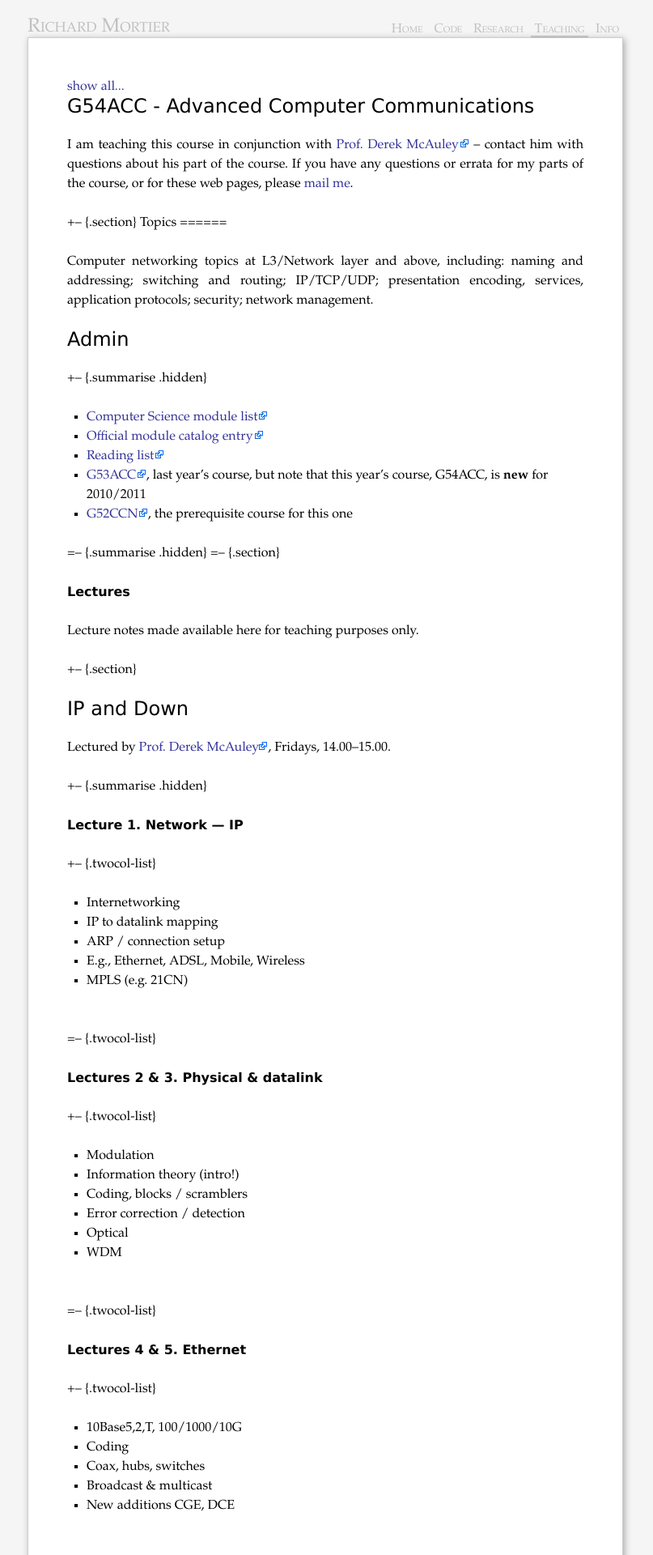
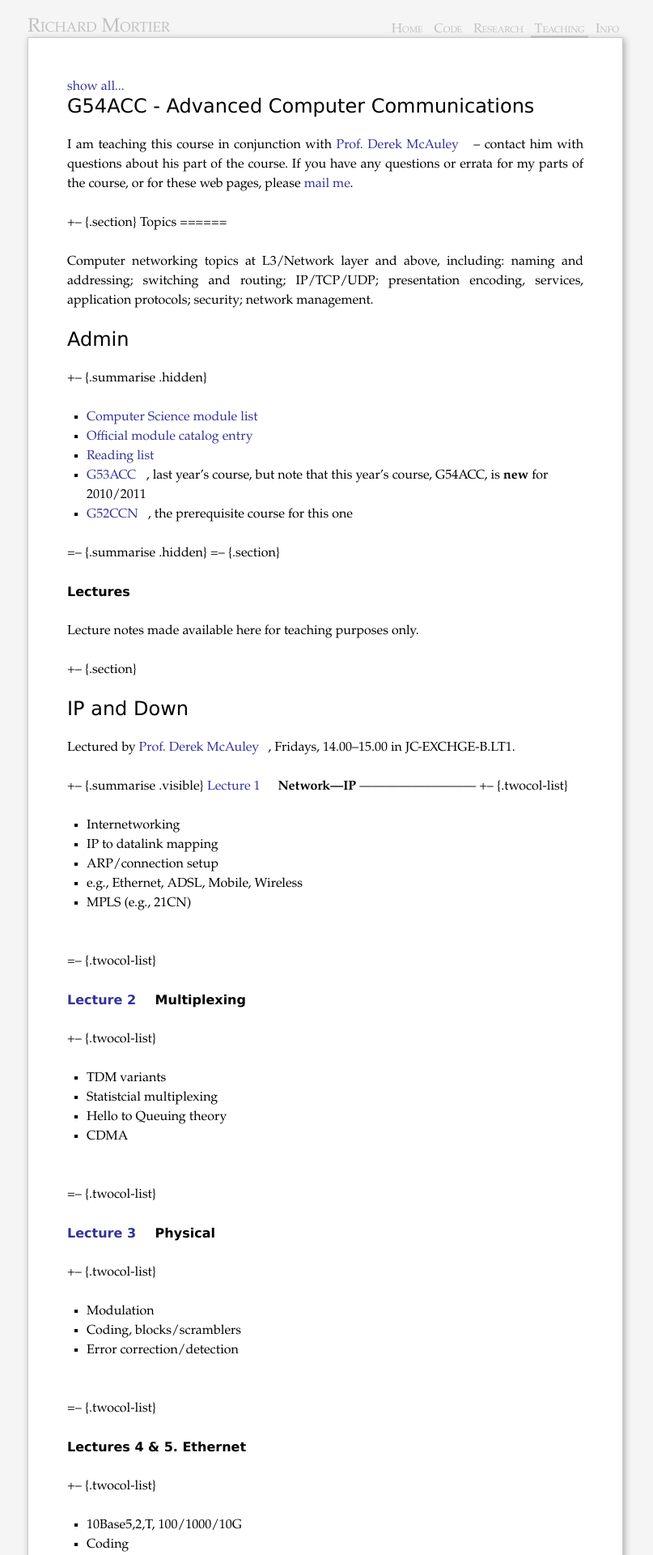
Before and after one commit to mor1/mort-www, a Jekyll site: the page built from teaching/2010-g54acc/index.md, in a window 1280 px wide. Shown: the top 1920 px of the page at 81% size, without its empty margins (238-1045 px from the left). Built offline with Jekyll 4.4.1, drawn with Linux system fonts in a browser that asks for light colours; Markdown is read by kramdown in place of the engine named in the settings; some of the changed text lies outside the part shown.

Commit message:
updated with mac's material; added lecture notes; tweaked js

```diff
--- a/_deploy/screen.css
+++ b/_deploy/screen.css
@@ -29,9 +29,11 @@ p { margin: 0 0 1.5em 0; text-align: justify; }
 
 a { text-decoration: none; color: #339; }
 a:hover { text-decoration: underline; color: #33f; }
+/*
 a.pdf:before {
 	margin-right: 1em;
 	content: url(/files/css/icon_pdf.gif); }
+*/
 
 h1,h2,h3,h4 {
 	line-height:1em;
@@ -529,3 +531,7 @@ img.maruku-png { }
     padding-right: 13px;
     background: url(@SITE_ROOT@img/external.png) top right no-repeat;
 }
+:link.pdf {
+    padding-right: 18px;
+    background: url(@SITE_ROOT@img/icon-pdf.gif) top right no-repeat;
+}
--- a/_layouts/base.html
+++ b/_layouts/base.html
@@ -22,7 +22,7 @@
     <link rel="stylesheet" href="{{ site.url_root }}css/screen.css" type="text/css" />
 
     <script type="text/javascript" src="{{site.url_root}}js/jquery-1.4.2.min.js"> </script>
-    <script type="text/javascript" src="{{site.url_root}}js/externalise.js"> </script>
+    <script type="text/javascript" src="{{site.url_root}}js/iconise.js"> </script>
   </head>
 
   <body id="{{ page.section }}">
--- a/css/screen.css
+++ b/css/screen.css
@@ -29,9 +29,11 @@ p { margin: 0 0 1.5em 0; text-align: justify; }
 
 a { text-decoration: none; color: #339; }
 a:hover { text-decoration: underline; color: #33f; }
+/*
 a.pdf:before {
 	margin-right: 1em;
 	content: url(/files/css/icon_pdf.gif); }
+*/
 
 h1,h2,h3,h4 {
 	line-height:1em;
@@ -527,5 +529,9 @@ img.maruku-png { }
 
 :link.external {
     padding-right: 13px;
-    background: url(/img/external.png) top right no-repeat;
+    background: url(/~rmm/img/external.png) top right no-repeat;
 }
+:link.pdf {
+    padding-right: 18px;
+    background: url(/~rmm/img/icon-pdf.gif) top right no-repeat;
+}
--- a/js/externalise.js
+++ b/js/iconise.js
@@ -1,8 +1,10 @@
 // see <http://www.madeincima.eu/blog/jquery-tutorial-external-links/>
 
 $(document).ready(function(){
-    $("a[href*='http://']:not([href*='"+location.hostname+"']),[href*='https://']:not([href*='"+location.hostname+"'])")
+    $("a[href^='http://']:not([href*='"+location.hostname+"']),[href^='https://']:not([href*='"+location.hostname+"'])")
         .addClass("external")
         .attr("target","_blank")
         .attr("title","Opens new window");
+
+    $("a[href$='.pdf']").addClass("pdf");
 });
--- a/teaching/2010-g54acc/index.md
+++ b/teaching/2010-g54acc/index.md
@@ -56,33 +56,41 @@ Lecture notes made available here for teaching purposes only.
 IP and Down
 ===========
 
-Lectured by [Prof. Derek McAuley][mac], Fridays, 14.00--15.00.
+Lectured by [Prof. Derek McAuley][mac], Fridays, 14.00--15.00 in
+JC-EXCHGE-B.LT1.
 
-+-- {.summarise .hidden}
-
-
-Lecture 1.  **Network --- IP**
-------------------------------
++-- {.summarise .visible}
+[Lecture 1](./lectures/ip-and-down/01ipdown.pdf) **Network---IP**
+---------------------------
 +-- {.twocol-list}
 + Internetworking
 + IP to datalink mapping
-+ ARP / connection setup
-+ E.g., Ethernet, ADSL, Mobile, Wireless
-+ MPLS (e.g. 21CN)
++ ARP/connection setup
++ e.g., Ethernet, ADSL, Mobile, Wireless
++ MPLS (e.g., 21CN)
 
 <br />
 =-- {.twocol-list}
 
 
-Lectures 2 & 3. **Physical & datalink**
----------------------------------------
+[Lecture 2](./lectures/ip-and-down/02mux.pdf)  **Multiplexing**
+----------------------------
++-- {.twocol-list}
++ TDM variants
++ Statistcial multiplexing
++ Hello to Queuing theory
++ CDMA
+
+<br />
+=-- {.twocol-list}
+
+
+[Lecture 3](./lectures/ip-and-down/03phy.pdf) **Physical**
+-----------------------
 +-- {.twocol-list}
 + Modulation
-+ Information theory (intro!)
-+ Coding, blocks / scramblers
-+ Error correction / detection
-+ Optical
-+ WDM
++ Coding, blocks/scramblers
++ Error correction/detection
 
 <br />
 =-- {.twocol-list}
@@ -95,7 +103,7 @@ Lectures 4 & 5. **Ethernet**
 + Coding
 + Coax, hubs, switches
 + Broadcast & multicast
-+ New additions CGE, DCE
++ New additions: CGE, DCE
 
 <br />
 =-- {.twocol-list}
@@ -139,19 +148,18 @@ Lectures 9 & 10. **Switching**
 <br />
 =-- {.twocol-list}
 
-
-=-- {.summarise .hidden}
+=-- {.summarise .visible}
 
 -----------
 
 IP and Up
 =========
 
-Lectured by [me][rmm], Mondays, 17.00--18.00.
+Lectured by [me][rmm], Mondays, 17.00--18.00 in JC-BSSOUTH-A25.
 
-+-- {.summarise .hidden}
++-- {.summarise .visible}
 
-Lecture 1. **Internetworking**
+[Lecture 1](./lectures/ip-and-up/01-TheInternetProtocol.pdf) **Internetworking**
 ------------------------------
 +-- {.twocol-list}
 + Encapsulation
@@ -174,7 +182,7 @@ offload](http://www.informatics.sussex.ac.uk/research/projects/ngn/slides/msn10t
 <p> </p>
 
 
-Lecture 2. **Routing**
+[Lecture 2](./lectures/ip-and-up/02-Routing.pdf) **Routing**
 ----------------------
 +-- {.twocol-list}
 + Link-state
@@ -217,7 +226,7 @@ Lecture 3. **Transport: Basics**
 <p> </p>
 
 
-Lecture 4. **Transport: Advanced**
+[Lecture 4](./lectures/ip-and-up/04-TransportAdvanced.pdf) **Transport: Advanced**
 ----------------------------------
 +-- {.twocol-list}
 + Achieving reliability
@@ -235,7 +244,7 @@ Lecture 4. **Transport: Advanced**
 <p> </p>
 
 
-Lecture 5. **Connecting**
+[Lecture 5](./lectures/ip-and-up/05-Connecting.pdf) **Connecting**
 -------------------------
 +-- {.twocol-list}
 + Address translation
@@ -249,6 +258,8 @@ Lecture 5. **Connecting**
 
 <p> </p>
 
+### Related:
+[End-to-end argument](http://doi.acm.org/10.1145/357401.357402) ([cached](./material/p277-saltzer.pdf))
 
 Lecture 6. **Services and Applications**
 ----------------------------------------
@@ -270,7 +282,7 @@ Lecture 6. **Services and Applications**
 <p> </p>
 
 
-Lecture 7. **Management**
+[Lecture 7](./lectures/ip-and-up/07-Management.pdf) **Management**
 -------------------------
 +-- {.twocol-list}
 + Network management
@@ -288,7 +300,7 @@ Lecture 7. **Management**
 <p> </p>
 
 
-Lecture 8. **Network Programming**
+[Lecture 8](./lectures/ip-and-up/08-Programming.pdf) **Network Programming**
 ----------------------------------
 +-- {.twocol-list}
 + Berkeley sockets
@@ -310,7 +322,7 @@ Lecture 8. **Network Programming**
 <p> </p>
 
 
-Lecture 9. **Security**
+[Lecture 9](./lectures/ip-and-up/09-Security.pdf) **Security**
 -----------------------
 +-- {.twocol-list}
 + Common requirements
```
Also changed, not shown: other parts of teaching/2010-g54acc/index.md (+4 -1 lines), img/icon-pdf.gif (added), 12 other files.
